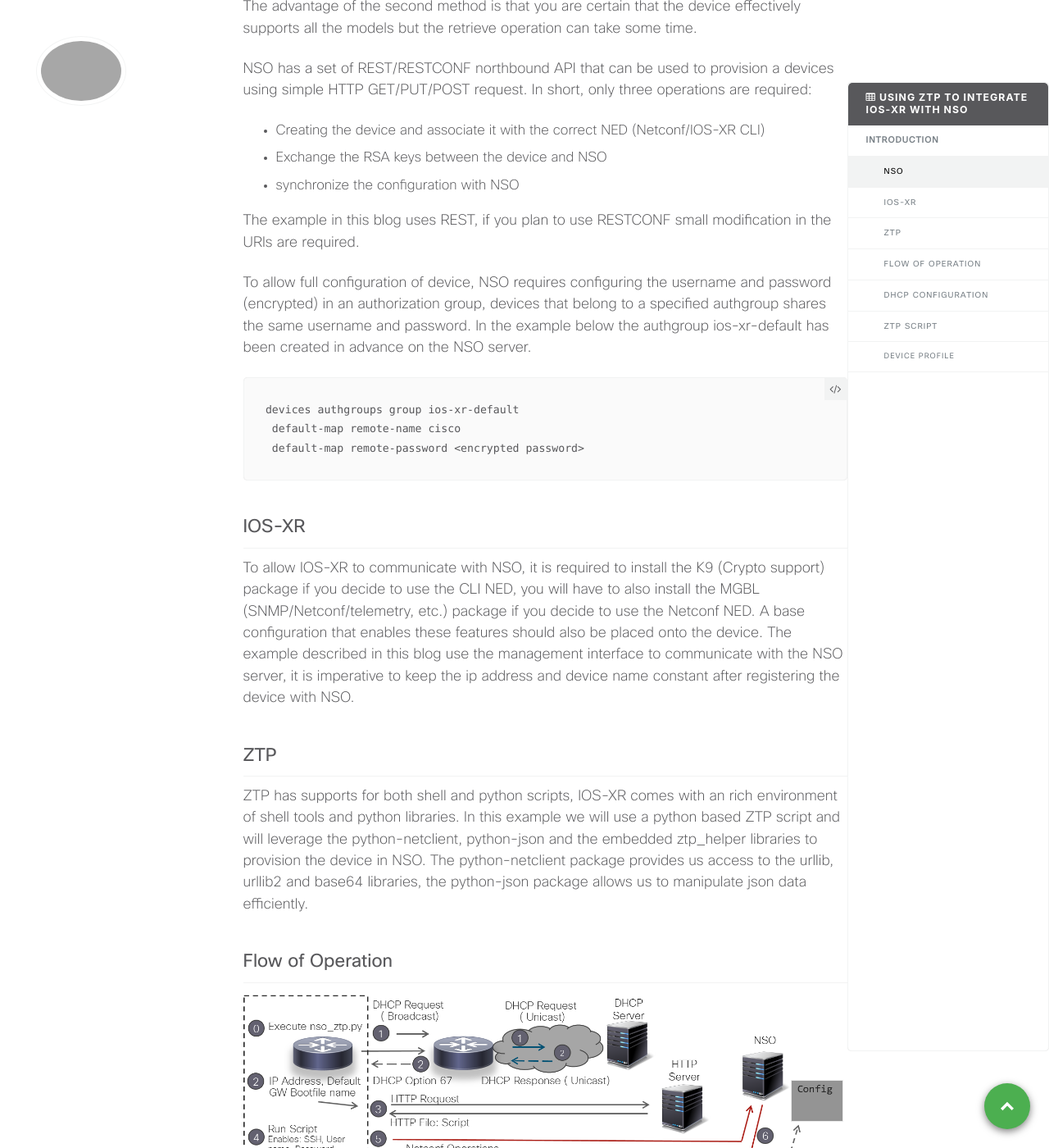
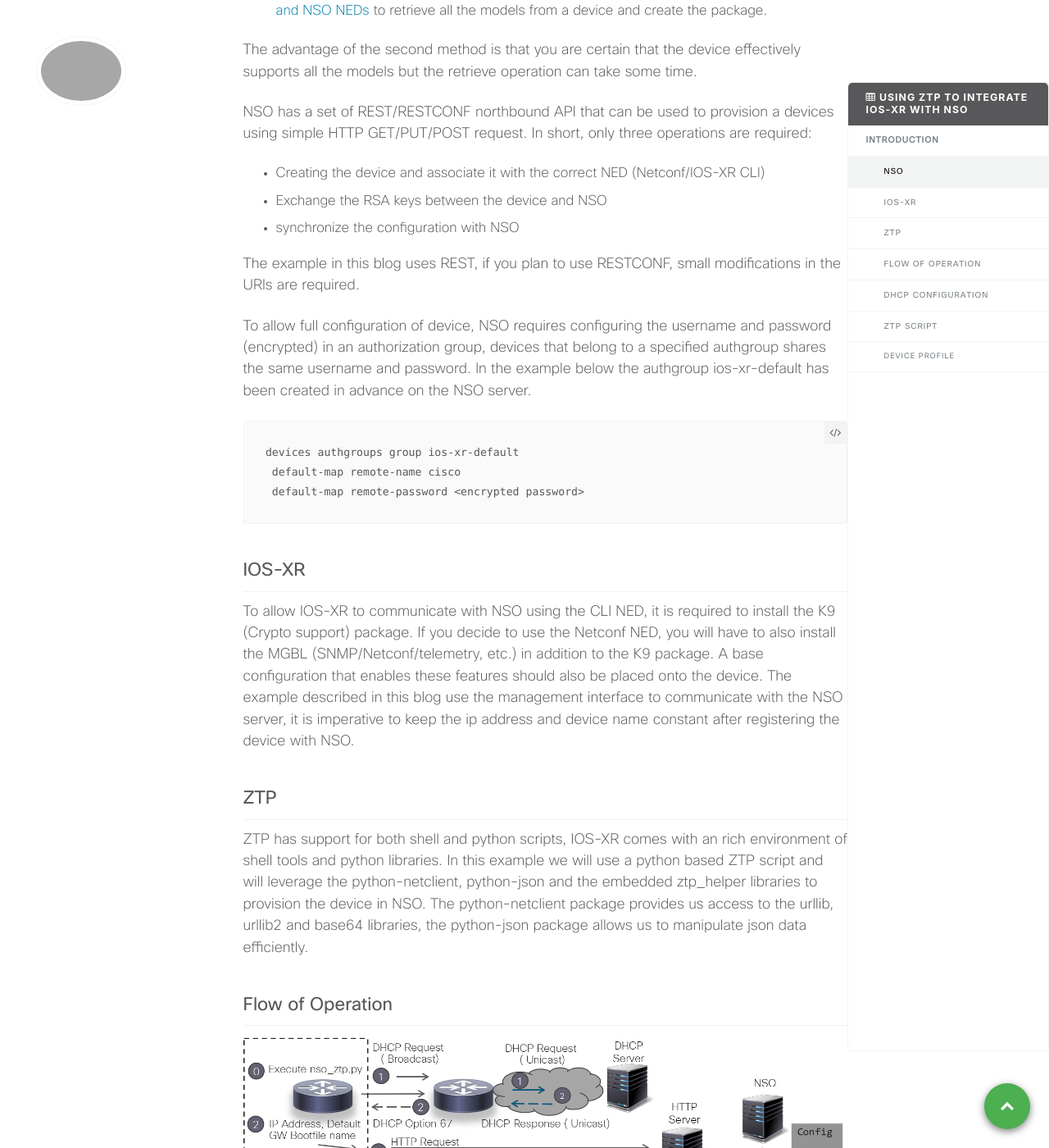
Before and after one commit to xrdocs/software-management, a Jekyll site: the page built from _blogs/2018-02-22-ztp-integration-with-nso.md, in a window 1280 px wide and 1400 px high, scrolled down 889 px. Shown: the whole window at 82% size. Built offline with Jekyll 4.4.1, drawn with Linux system fonts in a browser that asks for light colours; comment, search, counter and statistics services are not loaded; some of the changed text lies outside the part shown.

Commit message:
Update 2018-02-22-ztp-integration-with-nso.md

````diff
--- a/_blogs/2018-02-22-ztp-integration-with-nso.md
+++ b/_blogs/2018-02-22-ztp-integration-with-nso.md
@@ -32,7 +33,7 @@ NSO has a set of REST/RESTCONF northbound API that can be used to provision a de
 * Exchange the RSA keys between the device and NSO
 * synchronize the configuration with NSO
 
-The example in this blog uses REST, if you plan to use RESTCONF small modification in the URIs are required.
+The example in this blog uses REST, if you plan to use RESTCONF, small modifications in the URIs are required.
 
 To allow full configuration of device, NSO requires configuring the username and password (encrypted) in an authorization group, devices that belong to a specified authgroup shares the same username and password. In the example below the authgroup ios-xr-default has been created in advance on the NSO server.
 
@@ -42,9 +43,10 @@ devices authgroups group ios-xr-default
  default-map remote-password <encrypted password>
 ```
 ## IOS-XR
-To allow IOS-XR to communicate with NSO, it is required to install the K9 (Crypto support) package if you decide to use the CLI NED, you will have to also install the MGBL (SNMP/Netconf/telemetry, etc.) package if you decide to use the Netconf NED. A base configuration that enables these features should also be placed onto the device. The example described in this blog use the management interface to communicate with the NSO server, it is imperative to keep the ip address and device name constant after registering the device with NSO.
+To allow IOS-XR to communicate with NSO using the CLI NED, it is required to install the K9 (Crypto support) package. If you decide to use the Netconf NED, you will have to also install the MGBL (SNMP/Netconf/telemetry, etc.) in addition to the K9 package.
+A base configuration that enables these features should also be placed onto the device. The example described in this blog use the management interface to communicate with the NSO server, it is imperative to keep the ip address and device name constant after registering the device with NSO.
 ## ZTP
-ZTP has supports for both shell and python scripts, IOS-XR comes with an rich environment of shell tools and python libraries. In this example we will use a python based ZTP script and will leverage the python-netclient, python-json and the embedded ztp_helper libraries to provision the device in NSO.
+ZTP has support for both shell and python scripts, IOS-XR comes with an rich environment of shell tools and python libraries. In this example we will use a python based ZTP script and will leverage the python-netclient, python-json and the embedded ztp_helper libraries to provision the device in NSO.
 The python-netclient package provides us access to the urllib, urllib2 and base64 libraries, the python-json package allows us to manipulate json data efficiently.
 ## Flow of Operation
 ![ZTP-NSO.png]({{site.baseurl}}/images/ZTP-NSO.png)
````
Also changed, not shown: other parts of _blogs/2018-02-22-ztp-integration-with-nso.md (+3 -2 lines).
